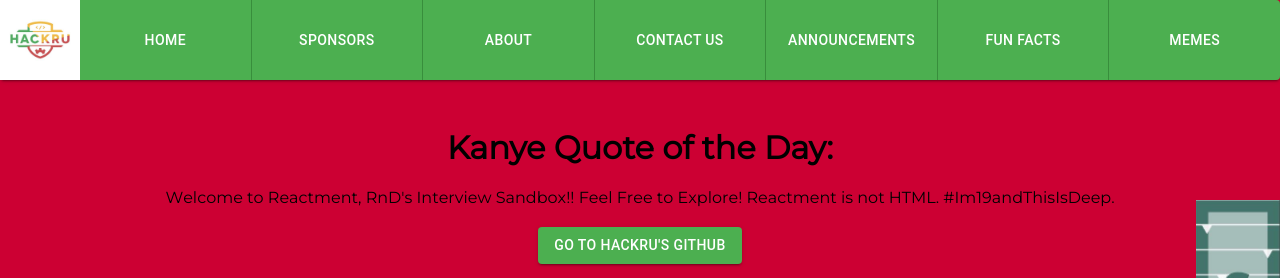
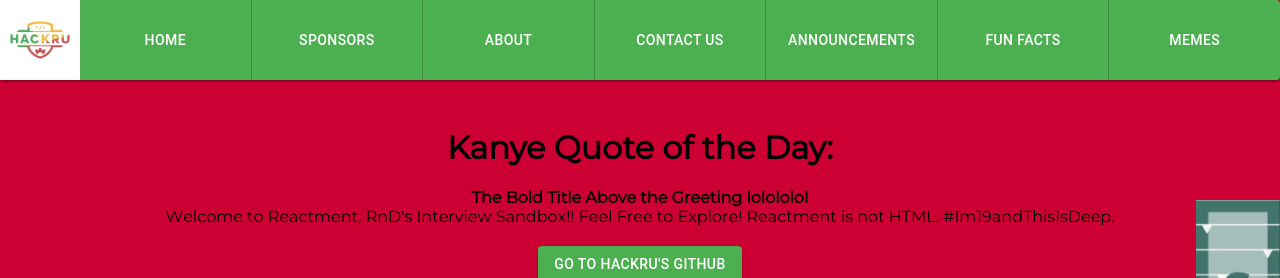
Before and after one commit to HackRU/Reactment, a React (Create React App) app in the folder challenge/: page / in a window 1280 px wide. Shown: the top 278 px of the page. Built offline with nearby package versions, Linux system fonts and the light colour scheme; no server answers.

Commit message:
Made the title above the greeting bold

```diff
--- a/challenge/src/components/Pages/Home.jsx
+++ b/challenge/src/components/Pages/Home.jsx
@@ -29,6 +29,7 @@ const Home = (props) => {
         >
           <Kanye />
           <Fade left cascade>
+            <span style={{fontWeight: 'bold'}}>{strings.title}</span>
             {strings.greeting}
 
             <Button
--- a/challenge/src/strings.json
+++ b/challenge/src/strings.json
@@ -1,5 +1,5 @@
 {
-    "title": "The Bold Title Above the Greeting LOL",
+    "title": "The Bold Title Above the Greeting lolololol",
     "greeting": "Welcome to Reactment, RnD's Interview Sandbox!! Feel Free to Explore! Reactment is not HTML. #Im19andThisIsDeep.",
     "babyYodaAlt": "Baby Yoda",
     "thugLifeGlassesAlt": "Thug life glasses"
```
